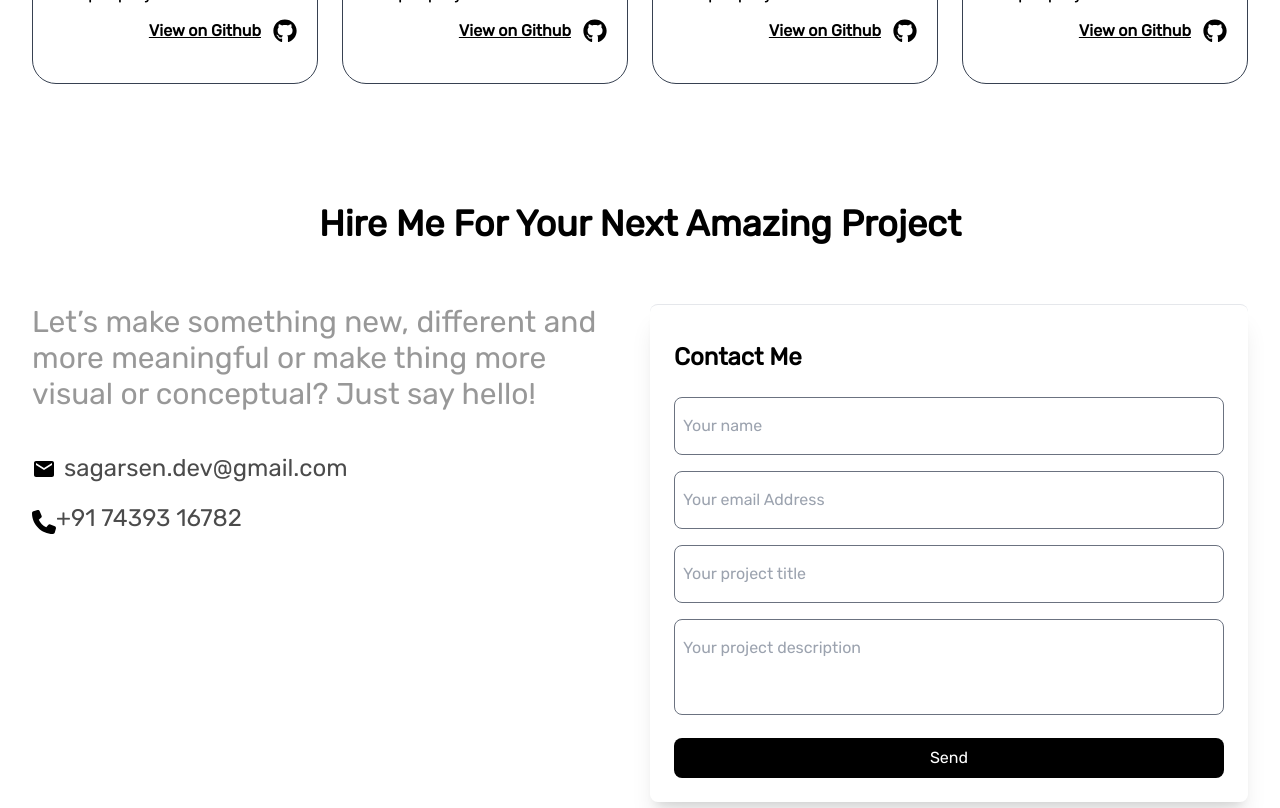
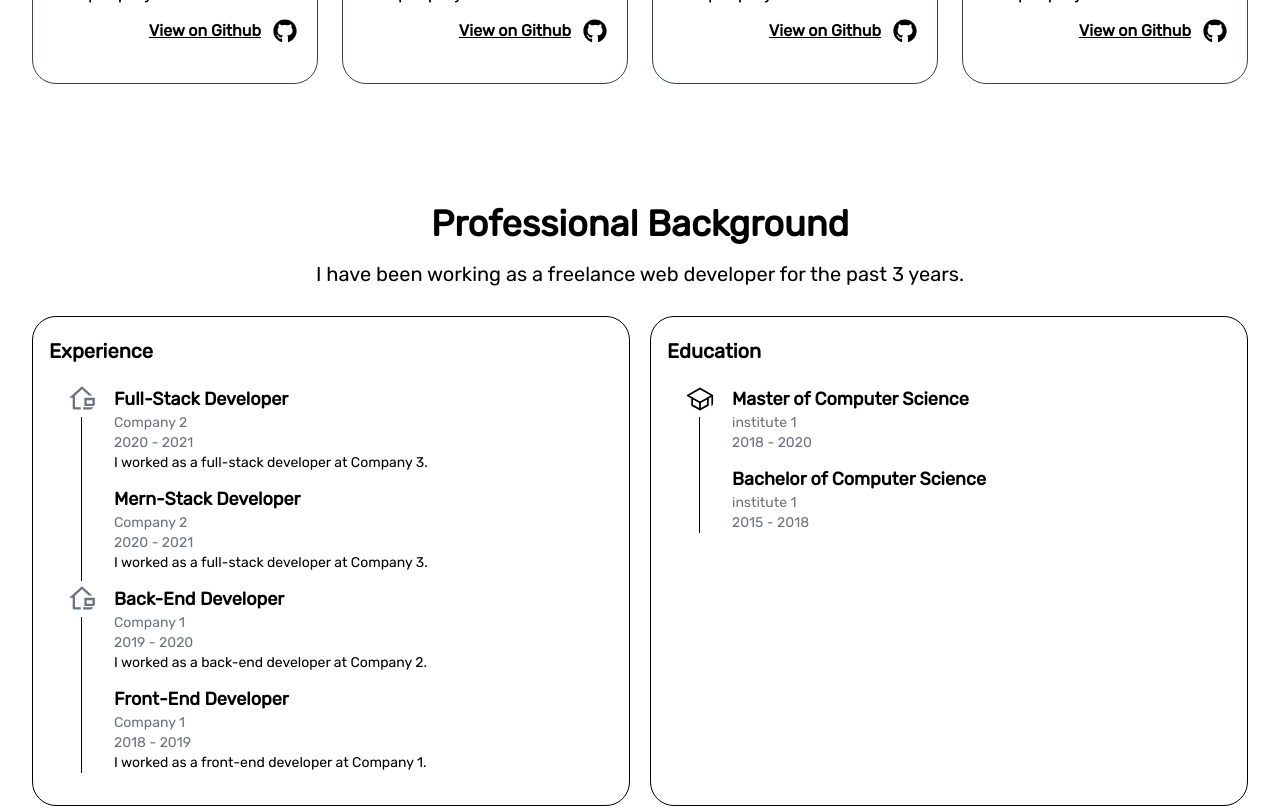
Before and after one commit to sagarsen2023/portfolio, a Next.js app: page / in a window 1280 px wide. Shown: the part 1940-2748 px from the top of the page. Built offline with nearby package versions, Linux system fonts and the light colour scheme; no server answers.

Commit message:
Added professional background section

```diff
--- a/src/app/page.tsx
+++ b/src/app/page.tsx
@@ -4,6 +4,7 @@ import {
   heroSection,
   serVicesSection,
   projectSection,
+  professionalBackground,
   contactSection,
   copyrightSection
 } from "@/data/my-portfolio-data";
@@ -11,6 +12,7 @@ import ProjectSection from "@/components/Projects-Section/ProjectSection";
 import ServicesSection from "@/components/Services-Section/ServicesSection";
 import ContactSection from "@/components/Contact-Section/ContactSection";
 import { FaRegCopyright } from "react-icons/fa";
+import ProfessionalSection from "@/components/Professional-Section/ProfessionalSection";
 
 function Home() {
   return (
@@ -25,6 +27,8 @@ function Home() {
       <ServicesSection services={serVicesSection} />
 
       <ProjectSection projects={projectSection} />
+
+      <ProfessionalSection professionalBackground={professionalBackground}/>
 
       <ContactSection
         title={contactSection.title}
--- /dev/null
+++ b/src/components/Education-Card.tsx
@@ -0,0 +1,41 @@
+import { EducationInterface } from '@/models/professional-section.model'
+import React from 'react'
+import { IoSchoolOutline } from 'react-icons/io5';
+
+function EducationCard({education}:{
+    education: EducationInterface[]
+}) {
+    const reversedEducation = education.slice().reverse();
+    let sameInstitute: string | null = null;
+  return (
+    <div className="w-full border border-black px-4 py-5 rounded-3xl">
+    <div className="text-xl font-bold">Education</div>
+    <div className="mt-5 ml-8 pl-8 border-l border-black">
+    {reversedEducation.map((education, index) => {
+      if(sameInstitute !== education.institute) {
+        sameInstitute = education.institute;
+        return <div key={index} className="mb-3 relative">
+          <IoSchoolOutline className="absolute -top-1 -left-[50px] text-4xl  bg-white p-1 rounded-full" />
+          <div className="text-lg font-semibold">{education.degree}</div>
+          <div className="text-sm text-gray-500">{education.institute}</div>
+          <div className="text-sm text-gray-500">
+            {education.duration}
+          </div>
+          {/* <div className="text-sm">{experience.description}</div> */}
+        </div>
+      }
+      return <div key={index} className="mb-3 relative">
+        <div className="text-lg font-semibold">{education.degree}</div>
+        <div className="text-sm text-gray-500">{education.institute}</div>
+        <div className="text-sm text-gray-500">
+          {education.duration}
+        </div>
+        <div className="text-sm">{}</div>
+      </div>
+})}
+    </div>
+  </div>
+  )
+}
+
+export default EducationCard
--- /dev/null
+++ b/src/components/Experience-Card.tsx
@@ -0,0 +1,40 @@
+import React from "react";
+import { ExperienceInterface } from "@/models/professional-section.model";
+import { RiHomeOfficeLine } from "react-icons/ri";
+
+function ExperienceCard({ experience }: { experience: ExperienceInterface[] }) {
+  const reversedExperience = experience.slice().reverse();
+  let sameCompany:string |null = null;
+
+  return (
+    <div className="w-full border border-black px-4 py-5 rounded-3xl">
+      <div className="text-xl font-bold">Experience</div>
+      <div className="mt-5 ml-8 pl-8 border-l border-black">
+      {reversedExperience.map((experience, index) => {
+        if(sameCompany !== experience.company) {
+          sameCompany = experience.company;
+          return <div key={index} className="mb-3 relative">
+            <RiHomeOfficeLine className="absolute -top-1 -left-[50px] text-4xl text-gray-500 bg-white p-1 rounded-full" />
+            <div className="text-lg font-semibold">{experience.title}</div>
+            <div className="text-sm text-gray-500">{experience.company}</div>
+            <div className="text-sm text-gray-500">
+              {experience.duration}
+            </div>
+            <div className="text-sm">{experience.description}</div>
+          </div>
+        }
+        return <div key={index} className="mb-3 relative">
+          <div className="text-lg font-semibold">{experience.title}</div>
+          <div className="text-sm text-gray-500">{experience.company}</div>
+          <div className="text-sm text-gray-500">
+            {experience.duration}
+          </div>
+          <div className="text-sm">{experience.description}</div>
+        </div>
+})}
+      </div>
+    </div>
+  );
+}
+
+export default ExperienceCard;
--- /dev/null
+++ b/src/components/Professional-Section/ProfessionalSection.tsx
@@ -0,0 +1,30 @@
+import React from "react";
+import ExperienceCard from "../Experience-Card";
+import EducationCard from "../Education-Card";
+import { ProfessionalBackgroundSectionInterface } from "@/models/professional-section.model";
+
+function ProfessionalSection({
+  professionalBackground,
+}: {
+  professionalBackground: ProfessionalBackgroundSectionInterface;
+}) {
+  return (
+    <div className="py-10">
+        <div>
+        <h1 className="text-4xl text-center font-bold mt-10">
+          {professionalBackground.title}
+        </h1>
+        <p className="text-center mt-4 mb-7 text-lg md:text-xl">
+          {professionalBackground.description}
+        </p>
+      </div>
+        <div className="grid grid-cols-1 gap-5 md:grid-cols-2">
+        <ExperienceCard experience={professionalBackground.experience} />
+        <EducationCard education={professionalBackground.education} />
+        </div>
+
+    </div>
+  );
+}
+
+export default ProfessionalSection;
--- a/src/data/my-portfolio-data.ts
+++ b/src/data/my-portfolio-data.ts
@@ -1,6 +1,7 @@
 import HeroSectionInterface from "@/models/hero-section.model";
 import { ServicesSectionInterface } from "@/models/services-section.model";
 import { ProjectSectionInterface } from "@/models/project-section.model";
+import { ProfessionalBackgroundSectionInterface } from "@/models/professional-section.model";
 import { SiNextdotjs } from "react-icons/si";
 
 const heroSection: HeroSectionInterface = {
@@ -76,7 +77,7 @@ const serVicesSection: ServicesSectionInterface = {
   ],
 };
 
-const projectSection:ProjectSectionInterface = {
+const projectSection: ProjectSectionInterface = {
   title: "Projects",
   description: "Here are some of the projects I have worked on.",
   viewProjectCount: 4,
@@ -87,47 +88,103 @@ const projectSection:ProjectSectionInterface = {
     {
       icon: SiNextdotjs,
       title: "Sample Project",
-      description: "This is a sample project. This is a sample project. This is a sample project.",
+      description:
+        "This is a sample project. This is a sample project. This is a sample project.",
       techStack: ["HTML", "CSS", "JavaScript"],
-      gitHubLink: ""
+      gitHubLink: "",
     },
     {
       icon: SiNextdotjs,
       title: "Sample Project",
-      description: "This is a sample project. This is a sample project. This is a sample project.",
+      description:
+        "This is a sample project. This is a sample project. This is a sample project.",
       techStack: ["HTML", "CSS", "JavaScript"],
-      gitHubLink: ""
+      gitHubLink: "",
     },
     {
       icon: SiNextdotjs,
       title: "Sample Project",
-      description: "This is a sample project. This is a sample project. This is a sample project.",
+      description:
+        "This is a sample project. This is a sample project. This is a sample project.",
       techStack: ["HTML", "CSS", "JavaScript"],
-      gitHubLink: ""
+      gitHubLink: "",
     },
     {
       icon: SiNextdotjs,
       title: "Sample Project",
-      description: "This is a sample project. This is a sample project. This is a sample project.",
+      description:
+        "This is a sample project. This is a sample project. This is a sample project.",
       techStack: ["HTML", "CSS", "JavaScript"],
-      gitHubLink: ""
-    }
-  ]
+      gitHubLink: "",
+    },
+  ],
+};
+
+const professionalBackground: ProfessionalBackgroundSectionInterface = {
+  title: "Professional Background",
+  description:
+    "I have been working as a freelance web developer for the past 3 years.",
+  education: [
+    {
+      degree: "Bachelor of Computer Science",
+      institute: "institute 1",
+      duration: "2015 - 2018",
+    },
+    {
+      degree: "Master of Computer Science",
+      institute: "institute 1",
+      duration: "2018 - 2020",
+    },
+  ],
+  experience: [
+    {
+      title: "Front-End Developer",
+      company: "Company 1",
+      duration: "2018 - 2019",
+      description: "I worked as a front-end developer at Company 1.",
+    },
+    {
+      title: "Back-End Developer",
+      company: "Company 1",
+      duration: "2019 - 2020",
+      description: "I worked as a back-end developer at Company 2.",
+    },
+    {
+      title: "Mern-Stack Developer",
+      company: "Company 2",
+      duration: "2020 - 2021",
+      description: "I worked as a full-stack developer at Company 3.",
+    },
+    {
+      title: "Full-Stack Developer",
+      company: "Company 2",
+      duration: "2020 - 2021",
+      description: "I worked as a full-stack developer at Company 3.",
+    },
+  ],
 };
 
 const contactSection = {
   title: "Hire Me For Your Next Amazing Project",
-  description: "Let\’s make something new, different and more meaningful or make thing more visual or conceptual? Just say hello!",
+  description:
+    "Let’s make something new, different and more meaningful or make thing more visual or conceptual? Just say hello!",
   email: "sagarsen.dev@gmail.com",
   phone: "+91 74393 16782",
-}
+};
 
-const copyrightSection:{
+const copyrightSection: {
   year: number;
   name: string;
 } = {
   year: new Date().getFullYear(),
   name: "Sagar Sen",
-}
+};
 
-export { heroSection, serVicesSection, projectSection, contactSection, copyrightSection };
+export {
+  heroSection,
+  serVicesSection,
+  projectSection,
+  professionalBackground,
+  contactSection,
+  copyrightSection,
+};
```
Also changed, not shown: src/models/professional-section.model.ts (added, +19 -0 lines).
